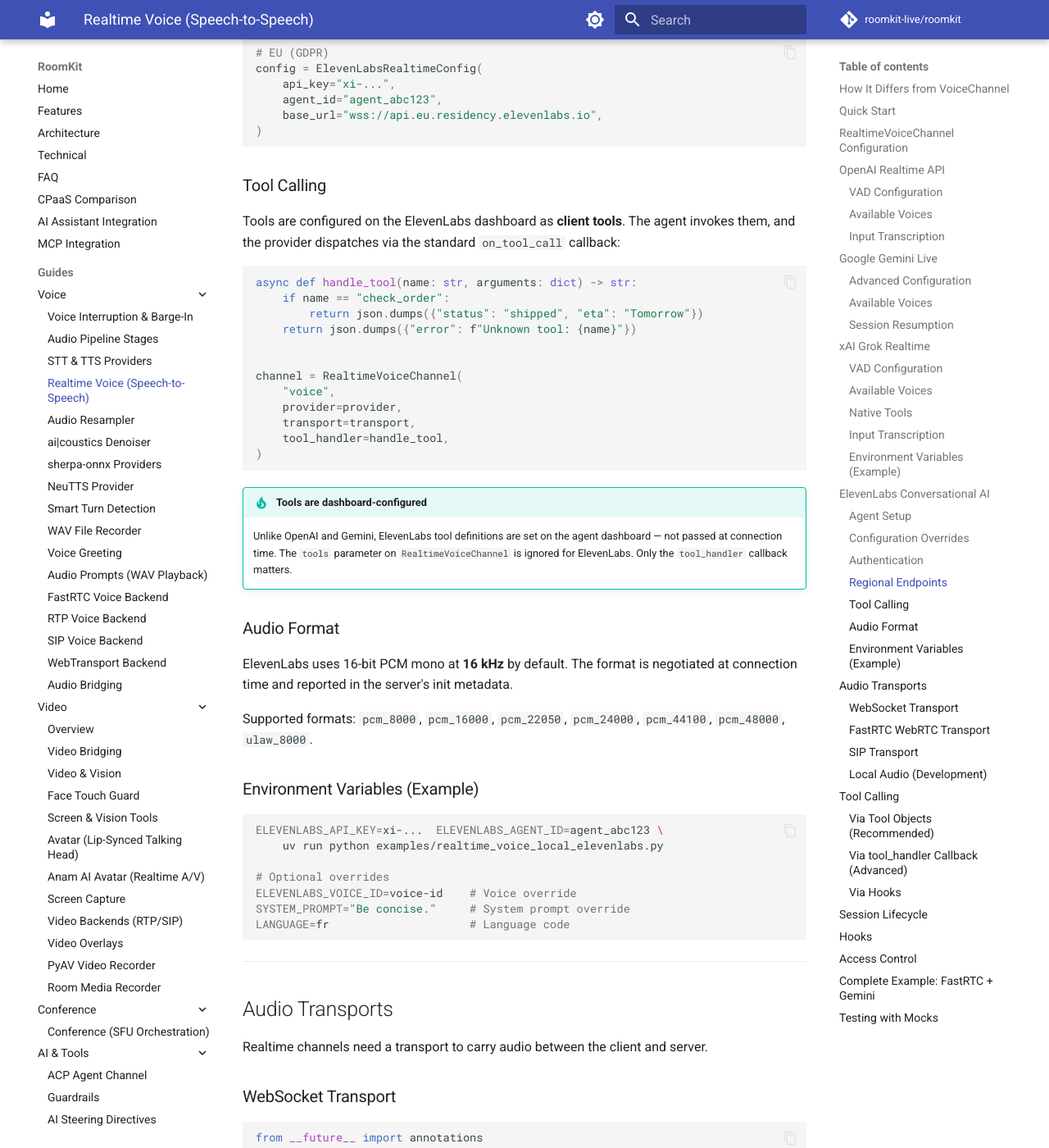
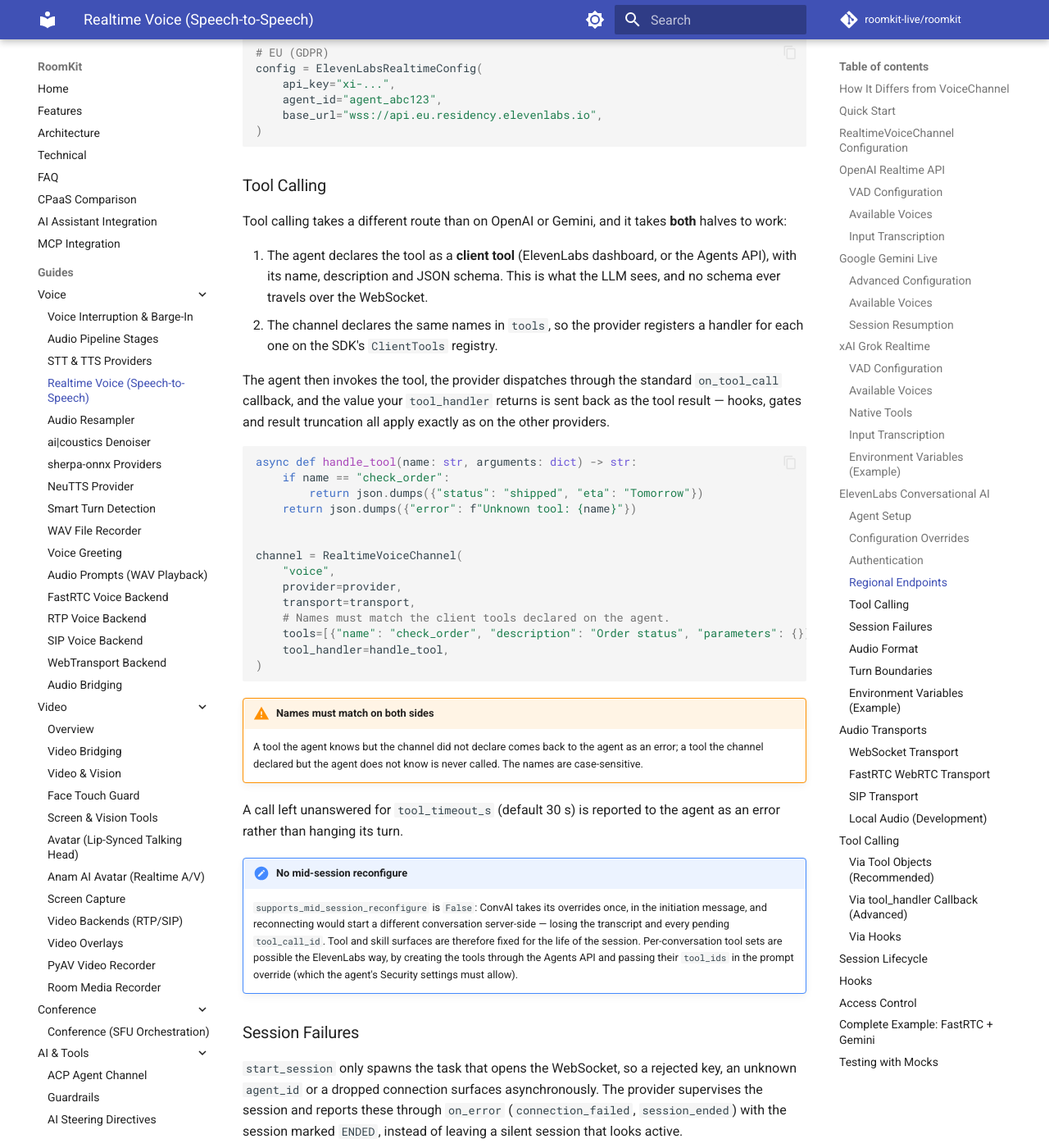
Before and after one commit to roomkit-live/roomkit-docs, an MkDocs documentation site: the page built from docs/guides/realtime-voice-providers.md, in a window 1280 px wide and 1400 px high, scrolled down 9524 px. Shown: the whole window at 82% size. Built offline with MkDocs 1.6.1 and Material for MkDocs 9.7.7, drawn with Linux system fonts in a browser that asks for light colours; comment, search, counter and statistics services are not loaded; some of the changed text lies outside the part shown.

Commit message:
docs(elevenlabs): tool calling takes a declaration on both sides

````diff
--- a/docs/guides/realtime-voice-providers.md
+++ b/docs/guides/realtime-voice-providers.md
@@ -333,7 +333,7 @@ XAI_VOICE=ara           # Voice override
 
 ## ElevenLabs Conversational AI
 
-Server-orchestrated speech-to-speech using ElevenLabs agents. STT, LLM, TTS, VAD, and turn-taking are all handled server-side — the provider just sends/receives audio and handles client tool calls.
+Server-orchestrated speech-to-speech using ElevenLabs agents. STT, LLM, TTS, VAD, and turn-taking are all handled server-side — the provider sends and receives audio, and bridges the agent's client tool calls into RoomKit's tool path.
 
 ```python
 from __future__ import annotations
@@ -425,7 +425,12 @@ config = ElevenLabsRealtimeConfig(
 
 ### Tool Calling
 
-Tools are configured on the ElevenLabs dashboard as **client tools**. The agent invokes them, and the provider dispatches via the standard `on_tool_call` callback:
+Tool calling takes a different route than on OpenAI or Gemini, and it takes **both** halves to work:
+
+1. The agent declares the tool as a **client tool** (ElevenLabs dashboard, or the Agents API), with its name, description and JSON schema. This is what the LLM sees, and no schema ever travels over the WebSocket.
+2. The channel declares the same names in `tools`, so the provider registers a handler for each one on the SDK's `ClientTools` registry.
+
+The agent then invokes the tool, the provider dispatches through the standard `on_tool_call` callback, and the value your `tool_handler` returns is sent back as the tool result — hooks, gates and result truncation all apply exactly as on the other providers.
 
 ```python
 async def handle_tool(name: str, arguments: dict) -> str:
@@ -438,18 +443,36 @@ channel = RealtimeVoiceChannel(
     "voice",
     provider=provider,
     transport=transport,
+    # Names must match the client tools declared on the agent.
+    tools=[{"name": "check_order", "description": "Order status", "parameters": {}}],
     tool_handler=handle_tool,
 )
 ```
 
-!!! tip "Tools are dashboard-configured"
-    Unlike OpenAI and Gemini, ElevenLabs tool definitions are set on the agent dashboard — not passed at connection time. The `tools` parameter on `RealtimeVoiceChannel` is ignored for ElevenLabs. Only the `tool_handler` callback matters.
+!!! warning "Names must match on both sides"
+    A tool the agent knows but the channel did not declare comes back to the agent as an error; a tool the channel declared but the agent does not know is never called. The names are case-sensitive.
+
+A call left unanswered for `tool_timeout_s` (default 30 s) is reported to the agent as an error rather than hanging its turn.
+
+!!! note "No mid-session reconfigure"
+    `supports_mid_session_reconfigure` is `False`: ConvAI takes its overrides once, in the initiation message, and reconnecting would start a different conversation server-side — losing the transcript and every pending `tool_call_id`. Tool and skill surfaces are therefore fixed for the life of the session. Per-conversation tool sets are possible the ElevenLabs way, by creating the tools through the Agents API and passing their `tool_ids` in the prompt override (which the agent's Security settings must allow).
+
+### Session Failures
+
+`start_session` only spawns the task that opens the WebSocket, so a rejected key, an unknown `agent_id` or a dropped connection surfaces asynchronously. The provider supervises the session and reports these through `on_error` (`connection_failed`, `session_ended`) with the session marked `ENDED`, instead of leaving a silent session that looks active.
 
 ### Audio Format
 
-ElevenLabs uses 16-bit PCM mono at **16 kHz** by default. The format is negotiated at connection time and reported in the server's init metadata.
+ElevenLabs uses 16-bit PCM mono at **16 kHz** by default.
 
 Supported formats: `pcm_8000`, `pcm_16000`, `pcm_22050`, `pcm_24000`, `pcm_44100`, `pcm_48000`, `ulaw_8000`.
+
+!!! warning "The format lives on the agent, not on the session"
+    Input and output formats are part of the agent's configuration and cannot be overridden per conversation, so `input_sample_rate` / `output_sample_rate` on the channel must match what the agent is configured for. A mismatch is not an error — it is pitched-up or pitched-down audio.
+
+### Turn Boundaries
+
+ConvAI sends its agent text *before* the synthesis and marks no end of audio, so the provider opens a response on the first audio chunk and closes it once the audio stream has been quiet for `response_idle_ms` (default 800 ms). A tool call in flight holds the turn open, since the agent resumes speaking on the same turn once it has the result.
 
 ### Environment Variables (Example)
 
````
